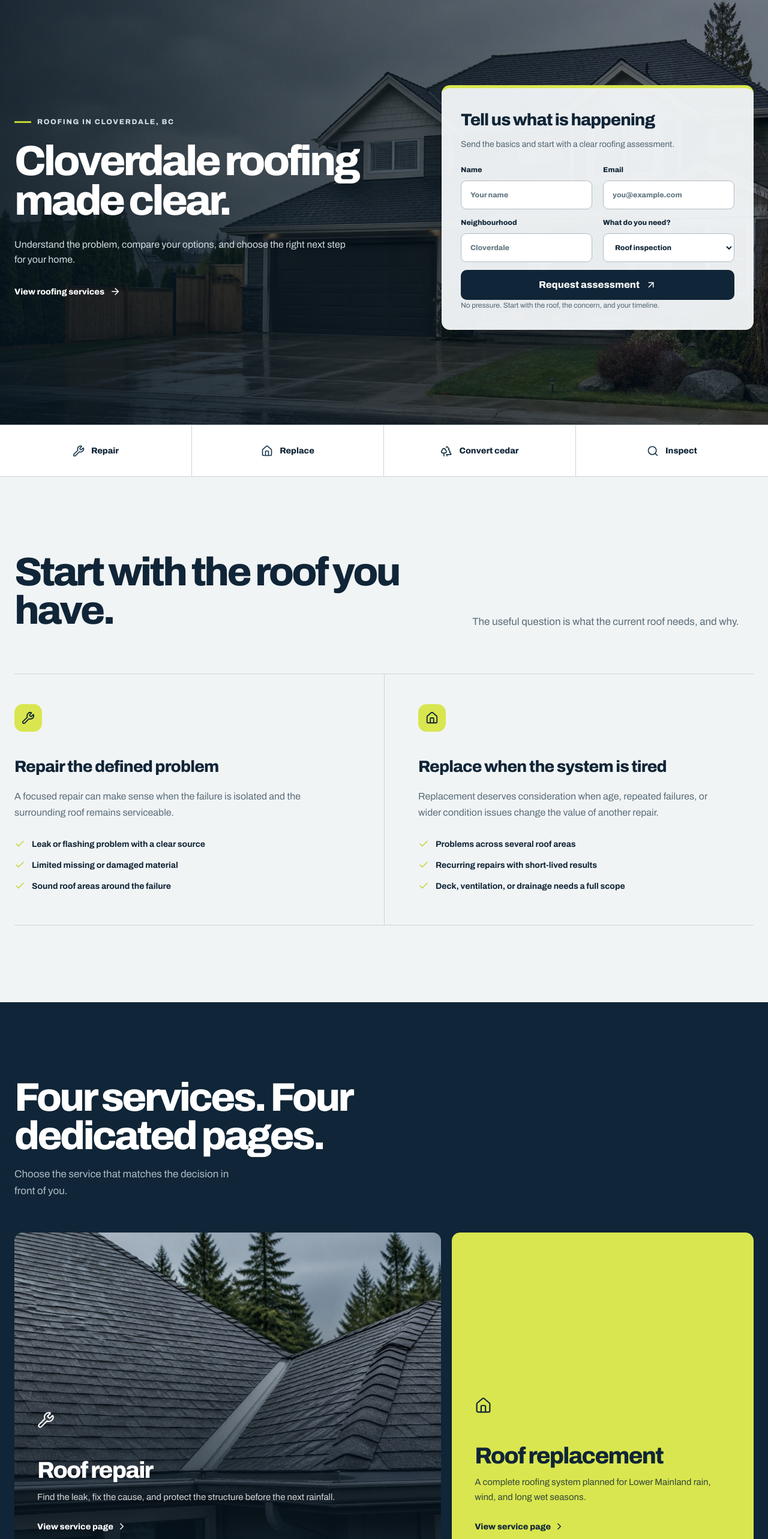
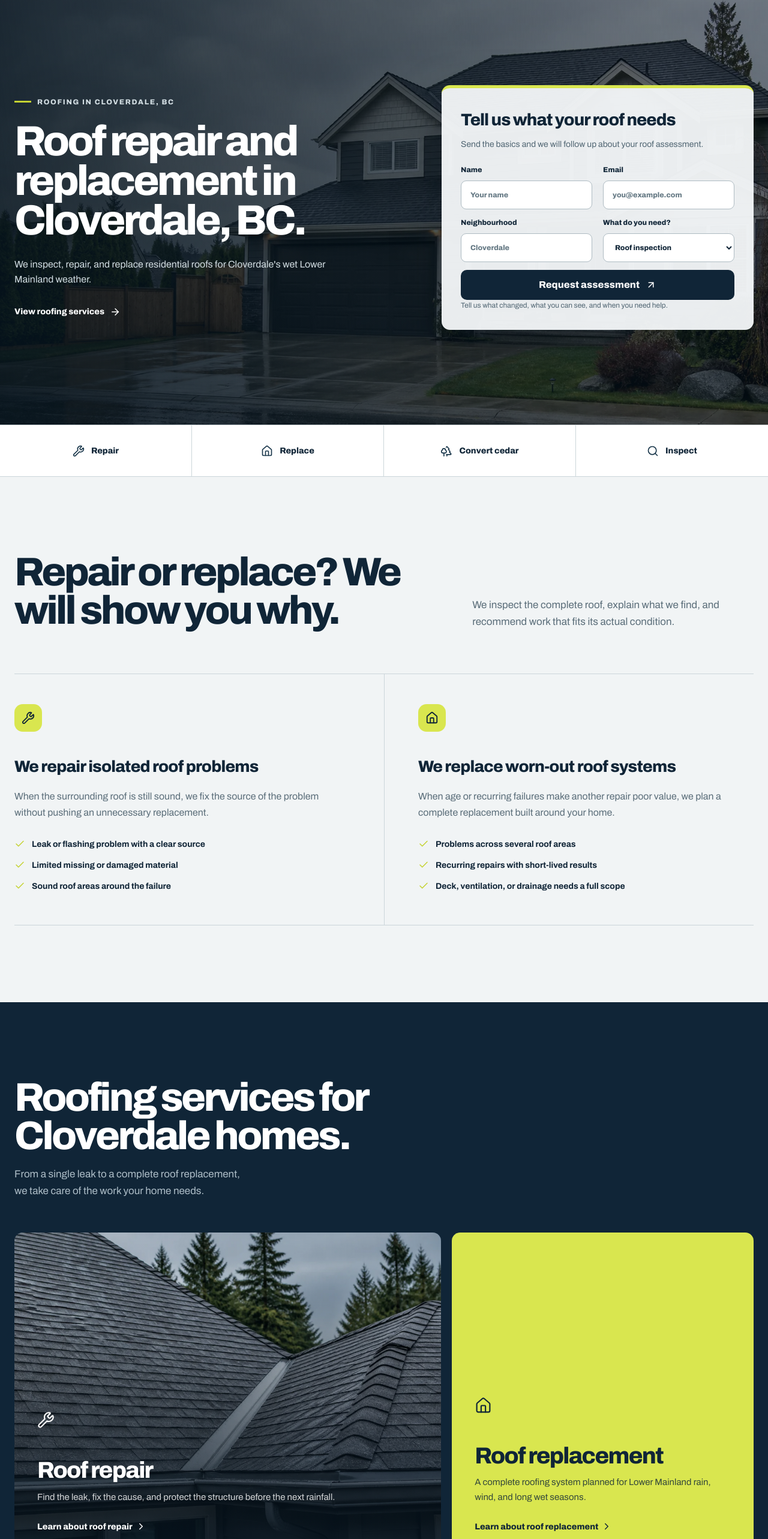
Before and after one commit to XanderDijkstra/cloverdale-roofing, a Next.js app: page /2 in a window 1280 px wide. Shown: the part 92-2658 px from the top of the page at 60% size. Built offline with nearby package versions, Linux system fonts and the light colour scheme.

Commit message:
Rewrite v2 copy for roofing customers

```diff
--- a/src/app/2/_components/site-hero.tsx
+++ b/src/app/2/_components/site-hero.tsx
@@ -23,8 +23,8 @@ export default function SiteHero({
   text,
   image,
   imageAlt,
-  formTitle = "Tell us what is happening",
-  formText = "Send the basics and start with a clear roofing assessment.",
+  formTitle = "Tell us what your roof needs",
+  formText = "Send the basics and we will follow up about your roof assessment.",
   secondaryHref,
   secondaryLabel,
   inner = false,
--- a/src/app/2/about/page.tsx
+++ b/src/app/2/about/page.tsx
@@ -6,7 +6,7 @@ import styles from "../homepage2.module.css";
 
 export const metadata: Metadata = {
   title: "Our Roofing Approach",
-  description: "A practical, inspection-led approach to roofing decisions in Cloverdale and Surrey, BC.",
+  description: "Careful roof inspections, repairs, and replacements for homeowners in Cloverdale and Surrey, BC.",
 };
 
 export default function AboutPage() {
@@ -15,8 +15,8 @@ export default function AboutPage() {
       <SiteHero
         inner
         eyebrow="Our roofing approach"
-        title="Clear roofing advice for Cloverdale homes."
-        text="Start with the condition, make the problem visible, and compare sensible options."
+        title="Careful roofing work for Cloverdale homes."
+        text="We inspect the complete roof, explain what we find, and complete the work your home needs."
         image="/images/homepage2/roof-detail.webp"
         imageAlt="Wet roof shingles, valley, flashing, and gutter details"
         formTitle="Tell us about your roof"
@@ -26,12 +26,12 @@ export default function AboutPage() {
         <div className={styles.sectionShell}>
           <nav className={styles.breadcrumbs} aria-label="Breadcrumb"><Link href="/2">Home</Link><span>/</span><span>About</span></nav>
           <div className={styles.approachGrid}>
-            <article><Search aria-hidden="true" /><h2>Inspect before prescribing</h2><p>A visible symptom is a starting point. The surrounding roof details determine whether the answer is focused or system-wide.</p></article>
-            <article><ClipboardCheck aria-hidden="true" /><h2>Explain the scope</h2><p>Photos, exclusions, assumptions, and next steps make the proposed work easier to evaluate.</p></article>
-            <article><ShieldCheck aria-hidden="true" /><h2>Plan the property</h2><p>Access, protection, debris, weather, and cleanup belong in the roofing plan from the start.</p></article>
+            <article><Search aria-hidden="true" /><h2>We inspect the complete roof</h2><p>We trace the visible problem and check the surrounding roof details before recommending a repair or replacement.</p></article>
+            <article><ClipboardCheck aria-hidden="true" /><h2>We explain the work</h2><p>You get a clear scope with photos, assumptions, and next steps before roofing work begins.</p></article>
+            <article><ShieldCheck aria-hidden="true" /><h2>We protect your property</h2><p>Access, landscaping, debris, weather, and cleanup are part of our plan from the start.</p></article>
           </div>
           <div className={styles.relatedBand}>
-            <div><h2>See the complete service structure.</h2><p>Each service and location has its own page instead of hiding inside one long homepage.</p></div>
+            <div><h2>Roofing help for every stage of your roof.</h2><p>We handle inspections, leak repairs, complete replacements, and cedar roof conversions.</p></div>
             <Link className={styles.textLink} href="/2/services">View roofing services<ArrowRight aria-hidden="true" /></Link>
           </div>
         </div>
--- a/src/app/2/layout.tsx
+++ b/src/app/2/layout.tsx
@@ -26,7 +26,7 @@ export default function HomepageTwoLayout({ children }: { children: React.ReactN
     <div id="homepage2" className={`${styles.page} ${archivo.variable}`}>
       <header className={styles.header}>
         <div className={styles.headerInner}>
-          <Link className={styles.brand} href="/2" aria-label="Cloverdale Roofing Co. homepage concept">
+          <Link className={styles.brand} href="/2" aria-label="Cloverdale Roofing Co. homepage">
             <span className={styles.brandMark} aria-hidden="true">
               <House strokeWidth={2} />
             </span>
@@ -36,7 +36,7 @@ export default function HomepageTwoLayout({ children }: { children: React.ReactN
             </span>
           </Link>
 
-          <nav className={styles.nav} aria-label="Concept website navigation">
+          <nav className={styles.nav} aria-label="Website navigation">
             <Link href="/2/services">Services</Link>
             <Link href="/2/locations">Locations</Link>
             <Link href="/2/about">About</Link>
--- a/src/app/2/locations/[slug]/page.tsx
+++ b/src/app/2/locations/[slug]/page.tsx
@@ -33,12 +33,12 @@ export default async function LocationDetailPage({ params }: Props) {
       <SiteHero
         inner
         eyebrow={`Roofing in ${location.title}`}
-        title={`${location.title} roofing decisions made clear.`}
+        title={`Roof repair and replacement in ${location.title}.`}
         text={location.intro}
         image="/images/homepage2/cloverdale-roof-hero.webp"
         imageAlt={`Rain-wet home representing roofing service in ${location.title}`}
         formTitle={`Request a roof assessment in ${location.title}`}
-        formText="Share the roof concern and property area to start a useful scope."
+        formText="Tell us what you have noticed and we will help you plan the next step."
       />
 
       <section className={styles.detailSection}>
@@ -49,7 +49,7 @@ export default async function LocationDetailPage({ params }: Props) {
           <div className={styles.detailGrid}>
             <div className={styles.detailCopy}>
               <MapPin aria-hidden="true" />
-              <h2>Roofing support for {location.title}.</h2>
+              <h2>Roofing for homes in {location.title}.</h2>
               <p>{location.short}</p>
               <Link className={styles.primaryButton} href="/2/contact">Request assessment<ArrowRight aria-hidden="true" /></Link>
             </div>
@@ -61,7 +61,7 @@ export default async function LocationDetailPage({ params }: Props) {
           </div>
 
           <div className={styles.relatedServices}>
-            <h2>Roofing services available</h2>
+            <h2>How we can help with your roof</h2>
             <div>
               {services.map((service) => (
                 <Link href={`/2/services/${service.slug}`} key={service.slug}>
--- a/src/app/2/page.tsx
+++ b/src/app/2/page.tsx
@@ -22,10 +22,10 @@ import { services } from "@/lib/site";
 
 export const metadata: Metadata = {
   title: {
-    absolute: "Cloverdale Roofing Concept | Cloverdale Roofing Co.",
+    absolute: "Roof Repair & Replacement in Cloverdale, BC | Cloverdale Roofing Co.",
   },
   description:
-    "An independent website concept for roof repair, replacement, cedar conversion, and roof inspections in Cloverdale and Surrey, BC.",
+    "Roof repair, replacement, cedar conversion, and roof inspections for homeowners in Cloverdale and Surrey, BC.",
   alternates: {
     canonical: "/",
   },
@@ -43,8 +43,8 @@ const process = [
     icon: ClipboardCheck,
   },
   {
-    title: "Compare workable paths",
-    text: "Separate repair, replacement, and conversion into clear options instead of forcing every roof toward one answer.",
+    title: "Recommend the right work",
+    text: "We explain what needs attention now, what can wait, and whether a repair or replacement offers better value.",
     icon: Hammer,
   },
   {
@@ -58,12 +58,12 @@ const faqs = [
   {
     question: "When should I request a roof inspection?",
     answer:
-      "An inspection is useful after a leak, visible material damage, a severe weather event, or when the roof history is unclear. It gives the repair or replacement decision a factual starting point.",
+      "Request an inspection after a leak, visible damage, severe weather, or when the roof history is unclear. We will identify what needs attention and explain the next step.",
   },
   {
-    question: "How is a repair decision different from replacement?",
+    question: "When does a roof need replacement instead of repair?",
     answer:
-      "A repair targets a defined failure while the surrounding roof remains serviceable. Replacement becomes the stronger path when age, repeated failures, or system-wide concerns make isolated work poor value.",
+      "We recommend repair when the failure is isolated and the surrounding roof remains serviceable. Replacement makes more sense when age or recurring problems make another repair poor value.",
   },
   {
     question: "Can an older cedar roof be converted?",
@@ -82,8 +82,8 @@ export default function HomepageTwo() {
     <main>
       <SiteHero
         eyebrow="Roofing in Cloverdale, BC"
-        title="Cloverdale roofing made clear."
-        text="Understand the problem, compare your options, and choose the right next step for your home."
+        title="Roof repair and replacement in Cloverdale, BC."
+        text="We inspect, repair, and replace residential roofs for Cloverdale's wet Lower Mainland weather."
         image="/images/homepage2/cloverdale-roof-hero.webp"
         imageAlt="Rain-wet Cloverdale home with a dark architectural-shingle roof"
         secondaryHref="/2/services"
@@ -100,15 +100,15 @@ export default function HomepageTwo() {
       <section className={styles.decisionSection}>
         <div className={styles.sectionShell}>
           <div className={styles.decisionIntro}>
-            <h2>Start with the roof you have.</h2>
-            <p>The useful question is what the current roof needs, and why.</p>
+            <h2>Repair or replace? We will show you why.</h2>
+            <p>We inspect the complete roof, explain what we find, and recommend work that fits its actual condition.</p>
           </div>
 
           <div className={styles.decisionGrid}>
             <article>
               <span className={styles.decisionIcon} aria-hidden="true"><Wrench /></span>
-              <h3>Repair the defined problem</h3>
-              <p>A focused repair can make sense when the failure is isolated and the surrounding roof remains serviceable.</p>
+              <h3>We repair isolated roof problems</h3>
+              <p>When the surrounding roof is still sound, we fix the source of the problem without pushing an unnecessary replacement.</p>
               <ul>
                 <li><Check aria-hidden="true" />Leak or flashing problem with a clear source</li>
                 <li><Check aria-hidden="true" />Limited missing or damaged material</li>
@@ -118,8 +118,8 @@ export default function HomepageTwo() {
 
             <article>
               <span className={styles.decisionIcon} aria-hidden="true"><House /></span>
-              <h3>Replace when the system is tired</h3>
-              <p>Replacement deserves consideration when age, repeated failures, or wider condition issues change the value of another repair.</p>
+              <h3>We replace worn-out roof systems</h3>
+              <p>When age or recurring failures make another repair poor value, we plan a complete replacement built around your home.</p>
               <ul>
                 <li><Check aria-hidden="true" />Problems across several roof areas</li>
                 <li><Check aria-hidden="true" />Recurring repairs with short-lived results</li>
@@ -134,8 +134,8 @@ export default function HomepageTwo() {
         <div className={styles.sectionShell}>
           <div className={styles.stackHeading}>
             <div>
-              <h2>Four services. Four dedicated pages.</h2>
-              <p>Choose the service that matches the decision in front of you.</p>
+              <h2>Roofing services for Cloverdale homes.</h2>
+              <p>From a single leak to a complete roof replacement, we take care of the work your home needs.</p>
             </div>
           </div>
 
@@ -163,7 +163,7 @@ export default function HomepageTwo() {
                     <h3>{service.title}</h3>
                     <p>{service.short}</p>
                     <Link href={`/2/services/${service.slug}`}>
-                      View service page
+                      Learn about {service.title.toLowerCase()}
                       <ChevronRight strokeWidth={2} aria-hidden="true" />
                     </Link>
                   </div>
@@ -177,8 +177,8 @@ export default function HomepageTwo() {
       <section className={styles.locationDirectory}>
         <div className={styles.sectionShell}>
           <div className={styles.directoryHeading}>
-            <h2>Roofing locations around Cloverdale.</h2>
-            <p>Each genuine service area has its own page, local context, and route back to the relevant roofing services.</p>
+            <h2>Roofing across Cloverdale and nearby communities.</h2>
+            <p>See where we provide roof inspections, repairs, replacements, and cedar roof conversions.</p>
             <Link className={styles.textLink} href="/2/locations">
               View all locations
               <ArrowRight strokeWidth={2} aria-hidden="true" />
@@ -200,8 +200,8 @@ export default function HomepageTwo() {
         <div className={styles.sectionShell}>
           <div className={styles.stackHeading}>
             <div>
-              <h2>A useful scope removes surprises.</h2>
-              <p>Good roofing work starts before material reaches the roof.</p>
+              <h2>What to expect from our roofing process.</h2>
+              <p>We inspect carefully, explain the work, protect your property, and clean up when the job is complete.</p>
             </div>
           </div>
 
@@ -241,8 +241,8 @@ export default function HomepageTwo() {
         <div className={styles.sectionShell}>
           <div className={styles.faqLayout}>
             <div className={styles.faqHeading}>
-              <h2>Questions before the quote.</h2>
-              <p>A clearer first conversation leads to a more useful roofing scope.</p>
+              <h2>Questions about your roof?</h2>
+              <p>Tell us what you have noticed and we will help you determine the right next step.</p>
               <Link className={styles.textLink} href="/2/contact">
                 Request assessment
                 <ArrowRight strokeWidth={2} aria-hidden="true" />
@@ -263,8 +263,8 @@ export default function HomepageTwo() {
 
       <section className={styles.finalCta}>
         <div>
-          <h2>Know what your Cloverdale roof needs next.</h2>
-          <p>Start with an assessment and turn the condition into a clear decision.</p>
+          <h2>Need a roofer in Cloverdale?</h2>
+          <p>Tell us what is happening and request an assessment for your home.</p>
         </div>
         <Link className={styles.finalButton} href="/2/contact">
           Request assessment
--- a/src/app/2/services/page.tsx
+++ b/src/app/2/services/page.tsx
@@ -17,8 +17,8 @@ export default function ServicesPage() {
       <SiteHero
         inner
         eyebrow="Roofing services in Cloverdale"
-        title="The right work for your Cloverdale roof."
-        text="Start with the condition, then choose the service that fits the roof."
+        title="Roofing services for Cloverdale homes."
+        text="We inspect, repair, replace, and convert residential roofs throughout Cloverdale and the surrounding area."
         image="/images/homepage2/cloverdale-roof-hero.webp"
         imageAlt="Rain-wet Cloverdale home with a dark architectural-shingle roof"
         formTitle="Request a roof assessment"
@@ -30,8 +30,8 @@ export default function ServicesPage() {
             <Link href="/2">Home</Link><span>/</span><span>Services</span>
           </nav>
           <div className={styles.directoryIntro}>
-            <h2>Every core service gets its own page.</h2>
-            <p>Compare the problem, scope, and next step before requesting an assessment.</p>
+            <h2>How we can help with your roof.</h2>
+            <p>Choose the type of work you need, or request an inspection if you are not sure where to start.</p>
           </div>
           <div className={styles.directoryGrid}>
             {services.map((service) => (
@@ -46,7 +46,7 @@ export default function ServicesPage() {
                     {service.includes.slice(0, 3).map((item) => <li key={item}><Check aria-hidden="true" />{item}</li>)}
                   </ul>
                   <Link className={styles.textLink} href={`/2/services/${service.slug}`}>
-                    View service page<ArrowRight aria-hidden="true" />
+                    Learn about {service.title.toLowerCase()}<ArrowRight aria-hidden="true" />
                   </Link>
                 </div>
               </article>
--- a/src/app/2/site-data.ts
+++ b/src/app/2/site-data.ts
@@ -2,8 +2,8 @@ export const locations = [
   {
     slug: "cloverdale",
     title: "Cloverdale",
-    short: "The primary service area, including town-centre neighbourhoods, established homes, and rural properties.",
-    intro: "Roofing support across Cloverdale starts with the property, the roof system, and the concern you can see today.",
+    short: "We repair and replace roofs across Cloverdale, from town-centre neighbourhoods to rural properties.",
+    intro: "We provide roof inspections, repairs, replacements, and cedar conversions for homeowners across Cloverdale.",
     considerations: [
       "Long wet periods and repeated rainfall",
       "Roof valleys, flashings, gutters, and drainage paths",
@@ -13,8 +13,8 @@ export const locations = [
   {
     slug: "clayton-heights",
     title: "Clayton Heights",
-    short: "Roofing assessments for homes and townhouses north of Highway 10.",
-    intro: "Clayton Heights roofing work benefits from a clear access, protection, and cleanup plan before the scope begins.",
+    short: "We provide roofing services for homes and townhouses throughout Clayton Heights.",
+    intro: "We inspect, repair, and replace residential roofs in Clayton Heights with careful property protection and cleanup.",
     considerations: [
       "Property access and neighbouring homes",
       "Drainage details through long wet seasons",
@@ -24,8 +24,8 @@ export const locations = [
   {
     slug: "south-surrey",
     title: "South Surrey",
-    short: "Residential roofing support from Grandview to Panorama.",
-    intro: "South Surrey homeowners can start with an inspection when the right repair or replacement path is not yet clear.",
+    short: "We help South Surrey homeowners with roof inspections, repairs, and replacements from Grandview to Panorama.",
+    intro: "We assess roofing problems across South Surrey and recommend the repair or replacement your home actually needs.",
     considerations: [
       "Shingle, cedar, and low-slope roof details",
       "Wind-driven rain at exposed roof transitions",
@@ -35,8 +35,8 @@ export const locations = [
   {
     slug: "langley-border",
     title: "Nearby Langley",
-    short: "Homes and rural properties along Cloverdale's eastern edge.",
-    intro: "For properties near the Langley border, the first step is confirming coverage and understanding the roof concern.",
+    short: "We serve homes and rural properties near Cloverdale's eastern edge and the Langley border.",
+    intro: "Tell us where your property is and what is happening with the roof. We will confirm coverage and arrange the right assessment.",
     considerations: [
       "Confirming the property is within practical coverage",
       "Exposure, access, and debris around the roof",
--- a/src/components/quote-form.tsx
+++ b/src/components/quote-form.tsx
@@ -20,7 +20,7 @@ export default function QuoteForm({ compact = false, submitLabel = "Prepare my r
       <div className="field-row"><label>Neighbourhood<input name="area" autoComplete="address-level2" required placeholder="Cloverdale" /></label><label>What do you need?<select name="project" defaultValue="Roof inspection"><option>Roof inspection</option><option>Leak repair</option><option>Roof replacement</option><option>Cedar conversion</option><option>Not sure yet</option></select></label></div>
       {!compact && <label>What is happening?<textarea name="details" rows={4} placeholder="Tell us what you have noticed and when it started." /></label>}
       <button className="button form-submit" type="submit">{submitLabel} <ArrowUpRight size={18} /></button>
-      <p className="form-note">{ready ? <><Check size={15} /> Your email app should open with the details ready to send.</> : "No pressure. Start with the roof, the concern, and your timeline."}</p>
+      <p className="form-note">{ready ? <><Check size={15} /> Your email app should open with the details ready to send.</> : "Tell us what changed, what you can see, and when you need help."}</p>
     </form>
   );
 }
--- a/src/lib/site.ts
+++ b/src/lib/site.ts
@@ -21,7 +21,7 @@ export const services = [
     image: "/images/service-roof-replacement-higgsfield.webp",
     imageAlt: "New architectural shingles on a Cloverdale home after rainfall",
     short: "A complete roofing system planned for Lower Mainland rain, wind, and long wet seasons.",
-    intro: "When repair is no longer the sensible choice, we help you compare materials and build a clear replacement scope without pressure or vague allowances.",
+    intro: "When repair is no longer the sensible choice, we help you select the right materials and install a complete roofing system for your home.",
     includes: ["Full tear-off and deck inspection", "Underlayment, flashing and ventilation review", "Architectural shingle options", "Site protection and thorough cleanup"],
   },
   {
```
Also changed, not shown: src/app/2/contact/page.tsx (+6 -6 lines), src/app/2/locations/page.tsx (+5 -5 lines), src/app/2/services/[slug]/page.tsx (+4 -4 lines).
